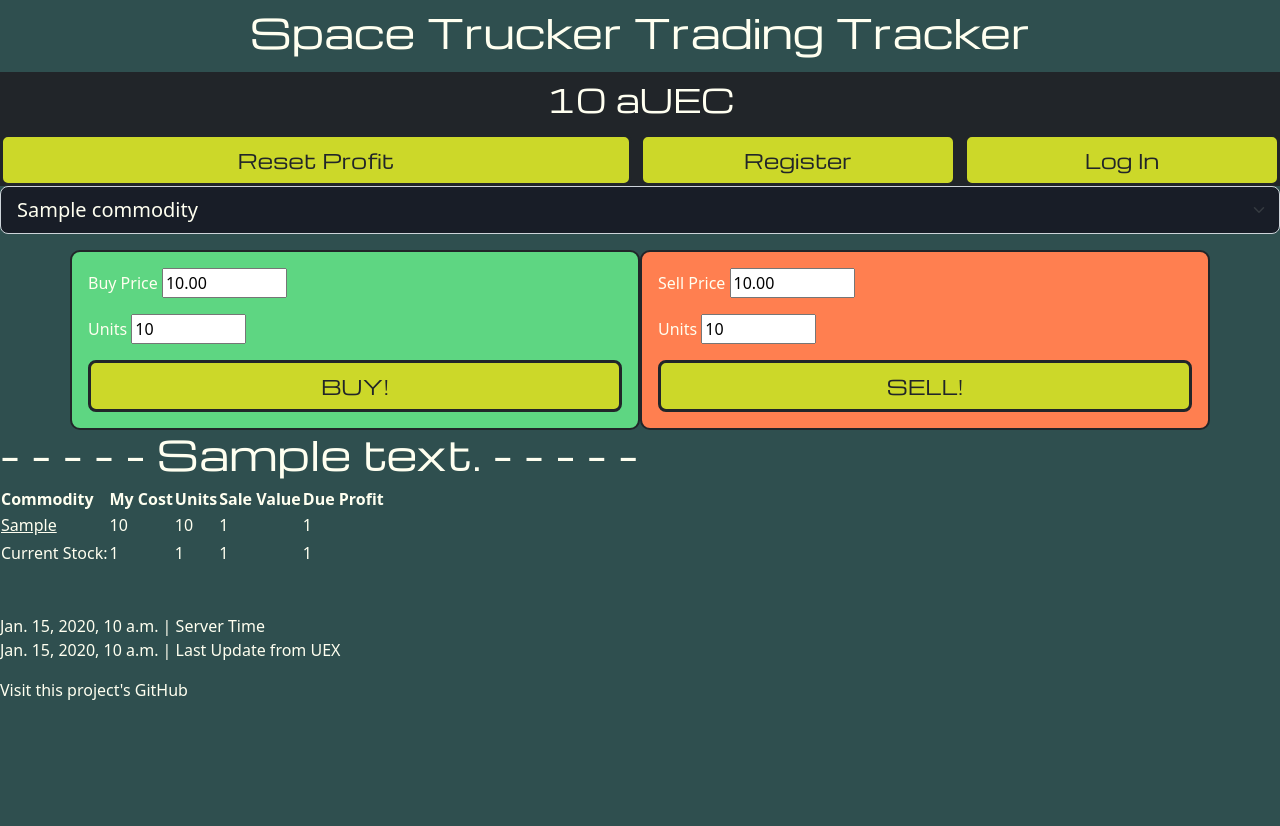
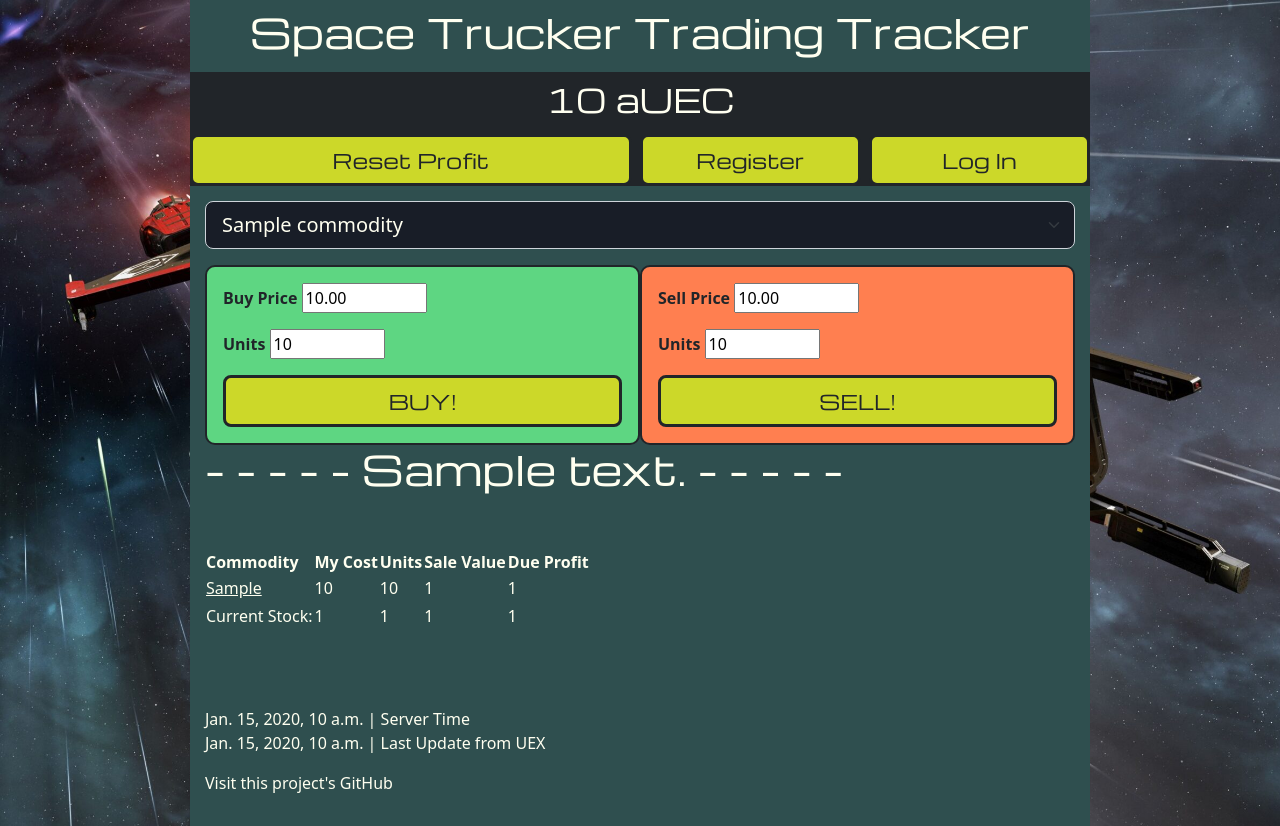
Before and after one commit to MadStu/space-trucker-trading-tracker, a Django app: template templates/trading/index.html in a window 1280 px wide. Before the commit the page ends 700 px from the top, so only its background shows below. Run offline with Django 3.2, Linux system fonts and the light colour scheme; tables that the repository leaves empty hold one stand-in row (values such as "Sample post"); the template is opened without the code that fills it: values that come from a table or form of the project are taken from there, most other values are stand-ins (such as "Sample title", 1, 10 or a date in 2020).

Commit message:
Style Background image and main area

```diff
--- a/static/css/style.css
+++ b/static/css/style.css
@@ -1,8 +1,18 @@
 @import url('https://fonts.googleapis.com/css2?family=Michroma&display=swap');
 
+html {
+    background-image: url("/static/images/star-citizen-caterpillar-bg.jpg");
+    background-color: DarkSlateGray;
+    background-repeat: no-repeat;
+    background-size: cover;
+}
+
 body {
+    min-height: 100vh;
     background-color: DarkSlateGray;
     color: ivory;
+    max-width: 900px;
+    margin: auto;
 }
 
 p,
@@ -25,6 +35,10 @@ a:hover, a:active {
 
 h1, h2 {
     font-family: 'Michroma', sans-serif;
+}
+
+.main-padding {
+    padding: 15px;
 }
 
 .sttt-button {
@@ -56,6 +70,8 @@ h1, h2 {
     background-color: rgb(94, 214, 130);
     border-radius: 10px;
     border: 2px solid #212529;
+    color: #212529;
+    font-weight: bold;
 }
 
 .sell-box {
@@ -77,4 +93,8 @@ h1, h2 {
     .header-block {
         display: block;
     }
+
+    .main-padding {
+        padding: 5px;
+    }
 }
--- a/templates/trading/index.html
+++ b/templates/trading/index.html
@@ -105,7 +105,7 @@
 
 
 
-    <main>
+    <main class="main-padding">
 
 
 
@@ -345,7 +345,7 @@
 
 
 
-
+        <br><br>
 
 
 
@@ -412,7 +412,7 @@
 
     </main>
     <br><br>
-    <footer>
+    <footer class="main-padding">
         <div>
             <p>{{ time_now }} | Server Time<br>
                 {{ last_updated }} | Last Update from <a href="https://uexcorp.space/" target="_blank">UEX</a></p>
```
Also changed, not shown: README.md, static/images/star-citizen-caterpillar-bg.jpg (added).
